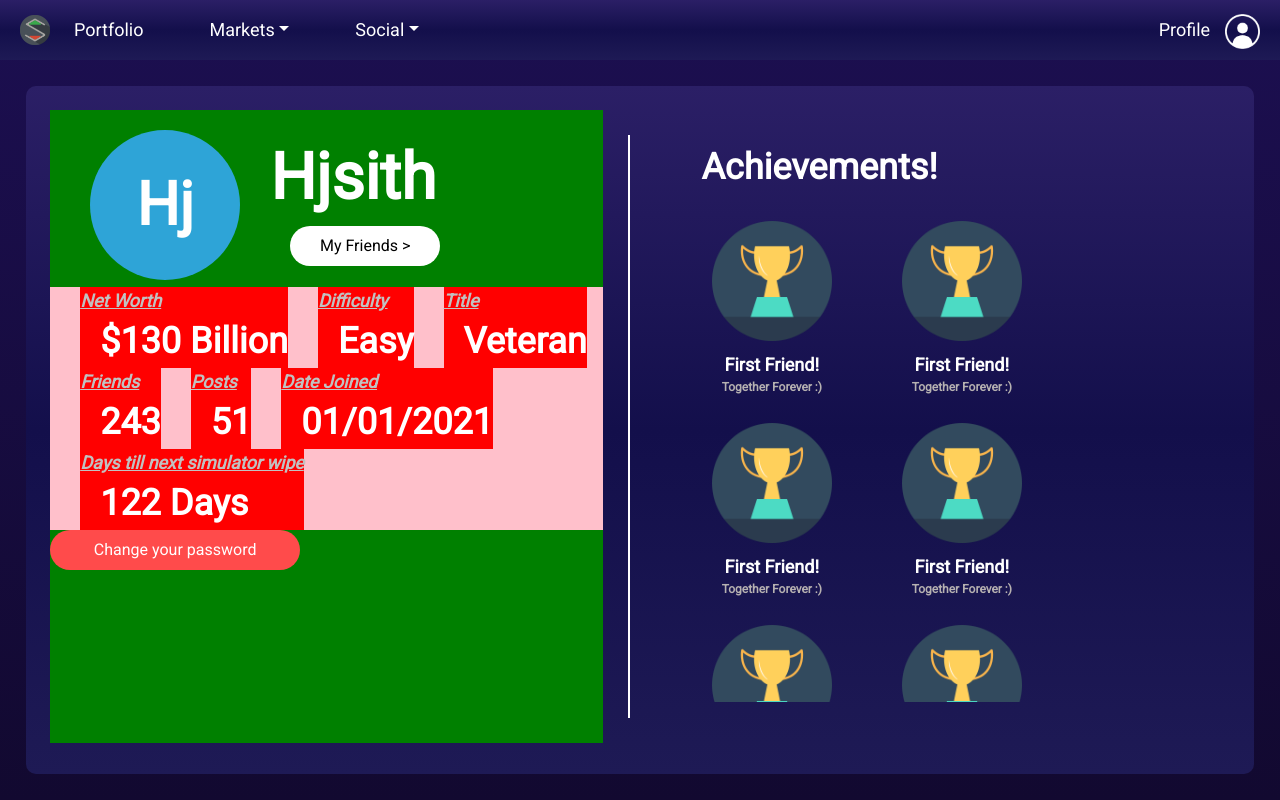
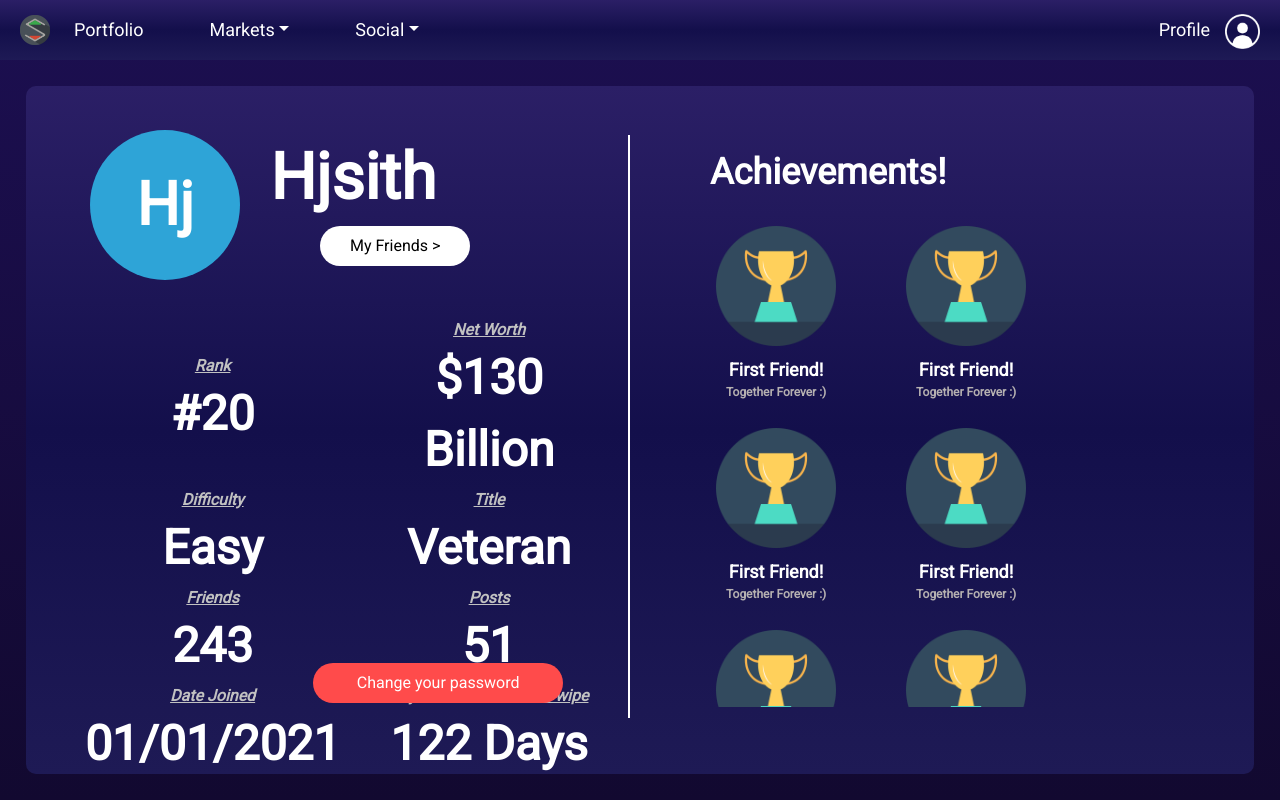
Before and after one commit to hjsith/Stocking-Up-V2, a React (Create React App) app in the folder client/: page /Profile in a window 1280 px wide. Built offline with nearby package versions, Linux system fonts and the light colour scheme.

Commit message:
Aligned styles to match wireframe

```diff
--- a/client/src/assets/css/Profile.scss
+++ b/client/src/assets/css/Profile.scss
@@ -19,9 +19,9 @@
   margin-left: 2%;
   height: 92%;
   width: 45%;
-  background-color: green;
   display: inline-block;
   vertical-align: top;
+  position: relative;
 }
 
 .VerticalLineBlock {
@@ -38,7 +38,7 @@
   margin-top: 2%;
   margin-left: 2%;
   height: 92%;
-  width: 40%;
+  width: 47%;
   display: inline-block;
   vertical-align: top;
 }
@@ -74,7 +74,9 @@
 }
 
 .PasswordButtonContainer {
-  position: relative;
+  position: absolute;
+  bottom: 40px;
+  right: 40px;
 }
 
 .ProfileFriendButton {
@@ -87,8 +89,12 @@
   display: block;
   text-decoration: none;
   font-size: 16px;
-  margin-left: 50px;
+  margin-left: 80px;
   line-height: 40px;
+}
+
+.ProfileFriendButton:hover {
+  color: #ff4b4b;
 }
 
 .ProfilePasswordButton {
@@ -102,34 +108,48 @@
   text-decoration: none;
   font-size: 16px;
   line-height: 40px;
-  // position: absolute;
-  // bottom: -20;
-  // right: 50px;
+}
+
+.ProfilePasswordButton:hover {
+  color: black;
 }
 
 .ProfileStat {
-  background-color: pink;
+  margin-top: 30px;
+  text-align: center;
+}
+
+.ProfileStatTable {
+  margin: auto;
+}
+
+.ProfileStatTable > tr {
+  border-radius: 25%;
+}
+
+.ProfileStatTable > tr > td {
+  width: 300px;
 }
 
 .ProfileStatBlock {
   display: inline-block;
   margin-left: 30px;
-  background-color: red;
 }
 
 .ProjectStatTitle {
   font-weight: bold;
-  font-size: 18px;
+  font-size: 16px;
   color: #c1c1c1;
   font-style: italic;
   text-decoration: underline;
+  text-align: center;
 }
 
 .ProjectStatValue {
   font-weight: bold;
-  font-size: 36px;
+  font-size: 48px;
   color: white;
-  margin-left: 20px;
+  text-align: center;
 }
 
 .Username {
--- a/client/src/pages/Profile.js
+++ b/client/src/pages/Profile.js
@@ -29,16 +29,43 @@ class Profile extends React.Component {
               </div>
             </div>
             <div className="ProfileStat">
+              <table className="ProfileStatTable">
+                <tr>
+                  <td>
+                    <ProjectStat title="Rank" value="#20" />
+                  </td>
+                  <td>
                     <ProjectStat title="Net Worth" value="$130 Billion" />
-              <ProjectStat title="Difficulty" value="Easy" />
+                  </td>
+                </tr>
+                <tr>
+                  <td>
+                    <ProjectStat title="Difficulty" value="Easy" />{" "}
+                  </td>
+                  <td>
                     <ProjectStat title="Title" value="Veteran" />
-              <ProjectStat title="Friends" value="243" />
+                  </td>
+                </tr>
+                <tr>
+                  <td>
+                    <ProjectStat title="Friends" value="243" />{" "}
+                  </td>
+                  <td>
                     <ProjectStat title="Posts" value="51" />
-              <ProjectStat title="Date Joined" value="01/01/2021" />
+                  </td>
+                </tr>
+                <tr>
+                  <td>
+                    <ProjectStat title="Date Joined" value="01/01/2021" />{" "}
+                  </td>
+                  <td>
                     <ProjectStat
                       title="Days till next simulator wipe"
                       value="122 Days"
                     />
+                  </td>
+                </tr>
+              </table>
             </div>
             <div className="PasswordButtonContainer">
               <a href="/UpdatePassword" className="ProfilePasswordButton">
@@ -52,7 +79,7 @@ class Profile extends React.Component {
           <div className="AchievementBlock">
             <p className="Title">Achievements!</p>
             <div className="UserAchievement">
-              <AchievementBlock loop={10} />
+              <AchievementBlock loop={16} />
             </div>
           </div>
         </div>
```
Lines whose indentation alone changed are shown as unchanged.
